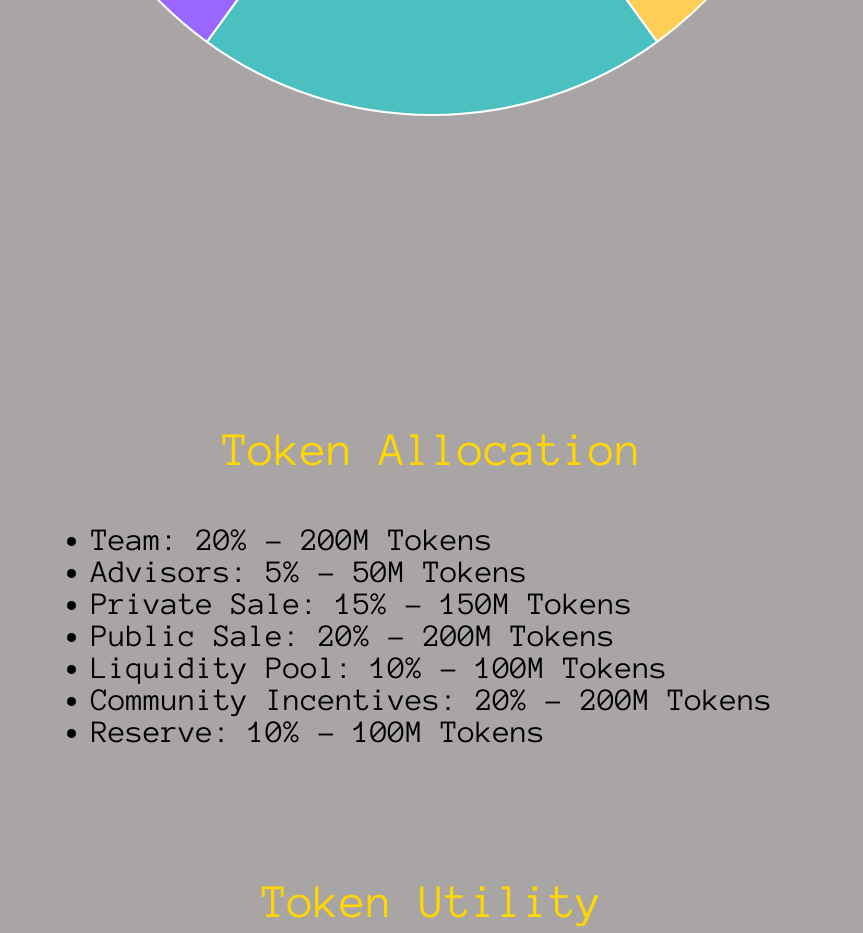
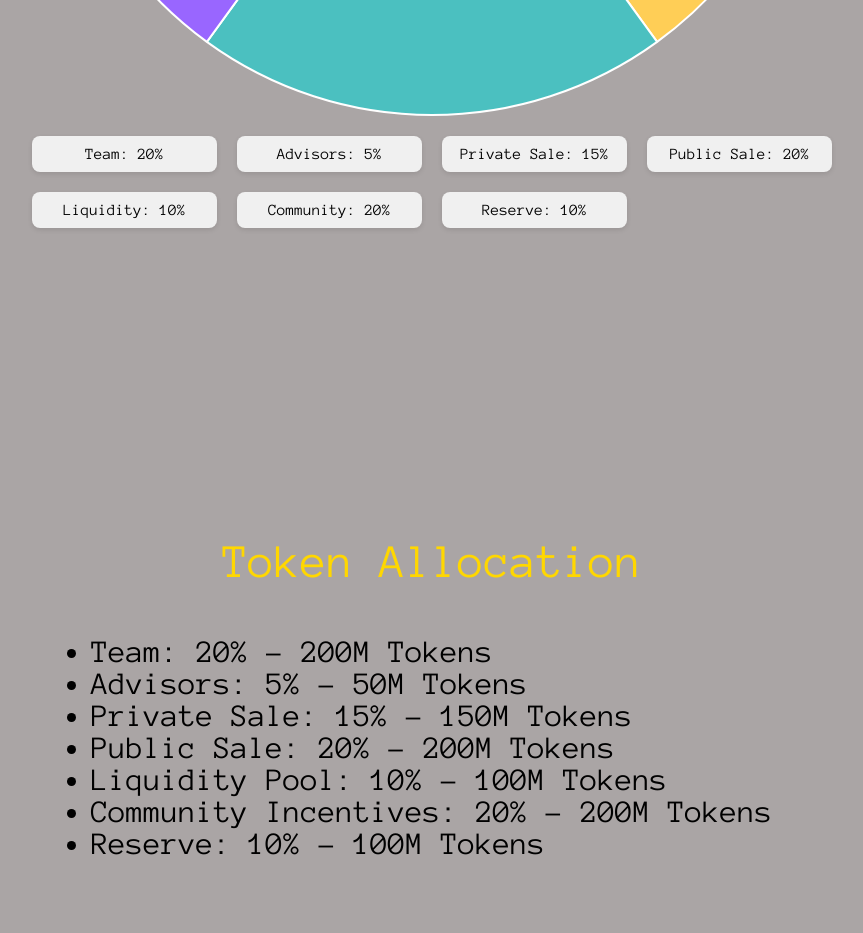
Before and after one commit to Joebakid/DogWifMog, a React (Create React App) app: page / in a window 1280 px wide. Shown: the part 3040-3973 px from the top of the page, without its empty margins (208-1071 px from the left). Built offline with nearby package versions, Linux system fonts and the light colour scheme; a web font is replaced by a local one.

Commit message:
font --center

```diff
--- a/src/ThirdSection.js
+++ b/src/ThirdSection.js
@@ -44,6 +44,16 @@ export default function Thirdsection() {
         <h2 className="title">Token Distribution</h2>
 
         <Doughnut data={data} />
+        {/* Token Data Grid */}
+        <div className="data-grid">
+          {data.labels.map((label, index) => (
+            <div className="grid-item" key={index}>
+              <p>
+                <strong>{label}</strong>: {data.datasets[0].data[index]}%
+              </p>
+            </div>
+          ))}
+        </div>
       </div>
 
       {/* Token Details Section */}
@@ -84,8 +94,6 @@ export default function Thirdsection() {
           </ul>
         </div>
       </div>
-
-
     </section>
   );
 }
--- a/src/index.css
+++ b/src/index.css
@@ -227,6 +227,26 @@ hr {
   margin-bottom: 10px;
 }
 
+.data-grid {
+  display: grid;
+  grid-template-columns: repeat(auto-fit, minmax(150px, 1fr));
+  gap: 20px;
+  margin-top: 20px;
+}
+
+.grid-item {
+  background-color: #f0f0f0;
+  padding: 10px;
+  text-align: center;
+  border-radius: 8px;
+  box-shadow: 0 2px 5px rgba(0, 0, 0, 0.1);
+}
+
+.grid-item p {
+  margin: 0;
+  font-size: 1rem;
+}
+
 /* Media query for smaller screens */
 @media (max-width: 768px) {
   .nav-links {
@@ -266,16 +286,17 @@ hr {
 
   .about-text {
     font-size: 1.5rem;
+    text-align: center;
   }
 
   .title {
-    font-size: 2.5rem;
+    font-size: 4rem;
     font-weight: bold;
   }
 
   .showcase-text,
   .list-item-thirdsection {
-    font-size: 1rem;
+    font-size: 2rem;
   }
   .first-section {
     flex-direction: column;
```
